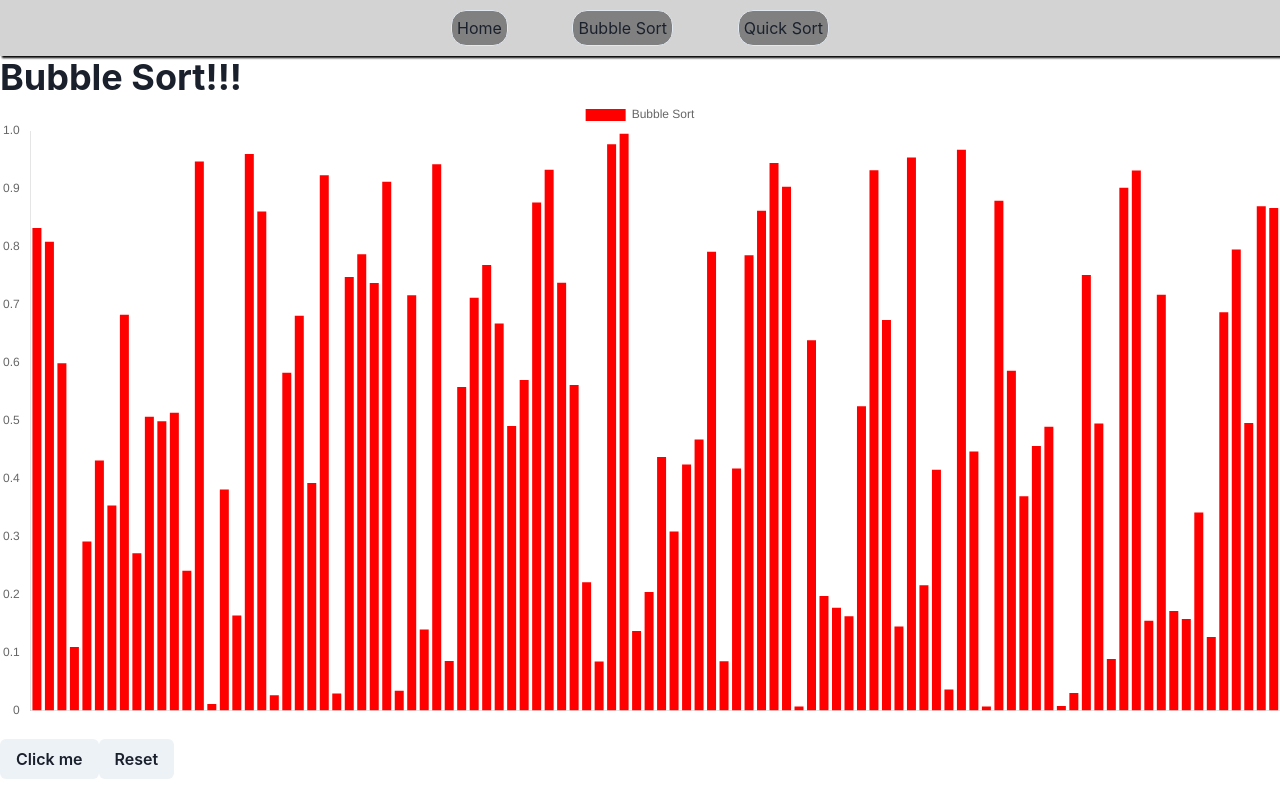
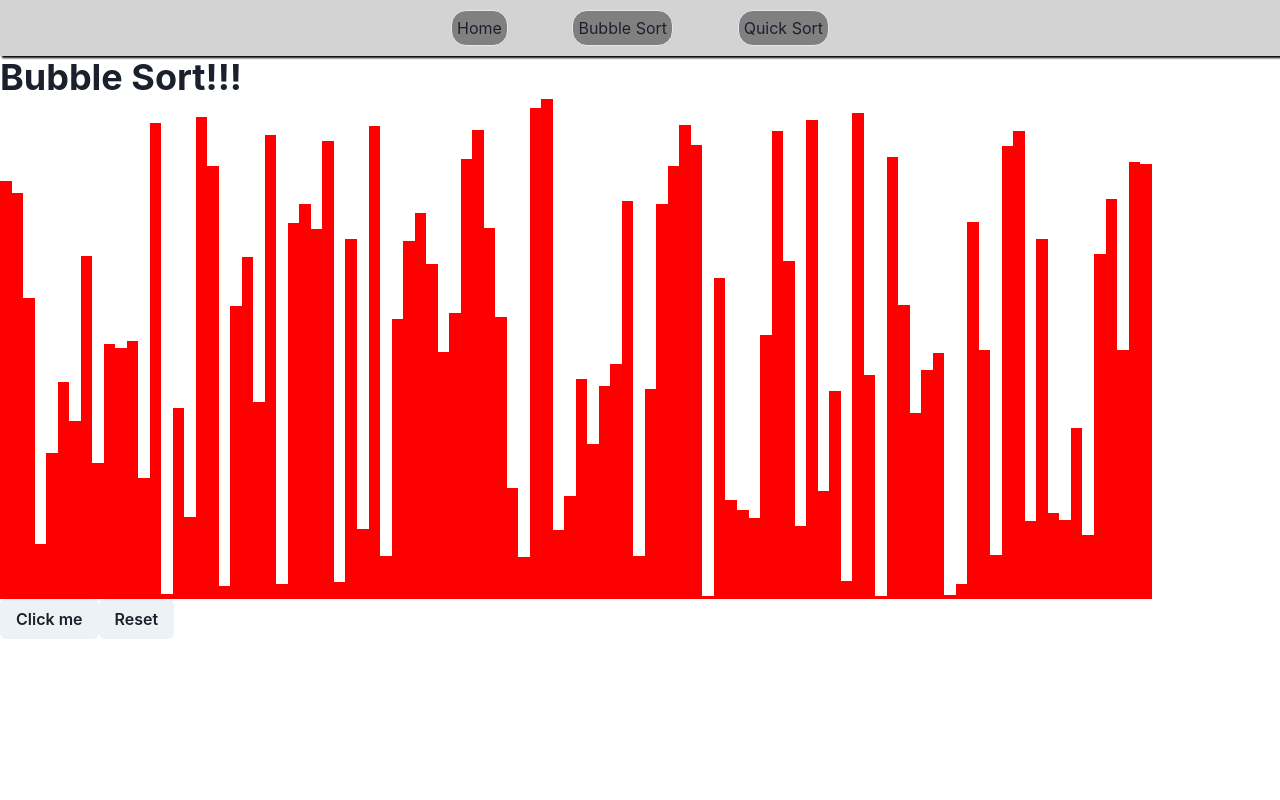
Before and after one commit to Kyle67/sorting-algorithms, a React (Create React App) app: page /bubble-sort in a window 1280 px wide. Built offline with nearby package versions, Linux system fonts and the light colour scheme.

Commit message:
refactor: :recycle: Refactored 'display' component

```diff
--- /dev/null
+++ b/src/components/CustomTable.tsx
@@ -0,0 +1,30 @@
+import { Flex, Text } from "@chakra-ui/react";
+
+interface CustomTableProps {
+  data: number[];
+  colours: string[];
+}
+
+function CustomTable({ data, colours }: CustomTableProps) {
+  const maxHeight = 500;
+
+  // Normalise the data to 0-1 then multiply by max height
+  const maxValue = Math.max(...data);
+  const normalisedData = data.map((data: number) => {
+    return (data / maxValue) * maxHeight;
+  });
+
+  // Values for table styling
+  const { innerWidth: windowWidth } = window;
+  const dataWidth = (0.9 * windowWidth) / normalisedData.length;
+
+  return (
+    <Flex alignItems="flex-end">
+      {normalisedData.map((data: number, index) => {
+        return <Flex h={data} bgColor={colours[index]} w={dataWidth}></Flex>;
+      })}
+    </Flex>
+  );
+}
+
+export default CustomTable;
--- a/src/pages/SortingPages/BubbleSort.tsx
+++ b/src/pages/SortingPages/BubbleSort.tsx
@@ -18,6 +18,7 @@ import {
   generateLabels,
 } from "../../helper/generateData";
 import { graphOptions, sortingDelay } from "../../consts/graphConsts";
+import CustomTable from "../../components/CustomTable";
 ChartJS.register(
   CategoryScale,
   LinearScale,
@@ -102,15 +103,7 @@ const BubbleSort = () => {
   return (
     <Box>
       <Heading>Bubble Sort!!!</Heading>
-      <Box>
-        <Bar
-          style={{ height: "300px", width: "100%" }}
-          key={key}
-          redraw
-          data={tableData}
-          options={graphOptions}
-        />
-      </Box>
+      <CustomTable data={data} colours={colours} />
       <Button
         onClick={() => {
           // // if (counter === 0) {
```
